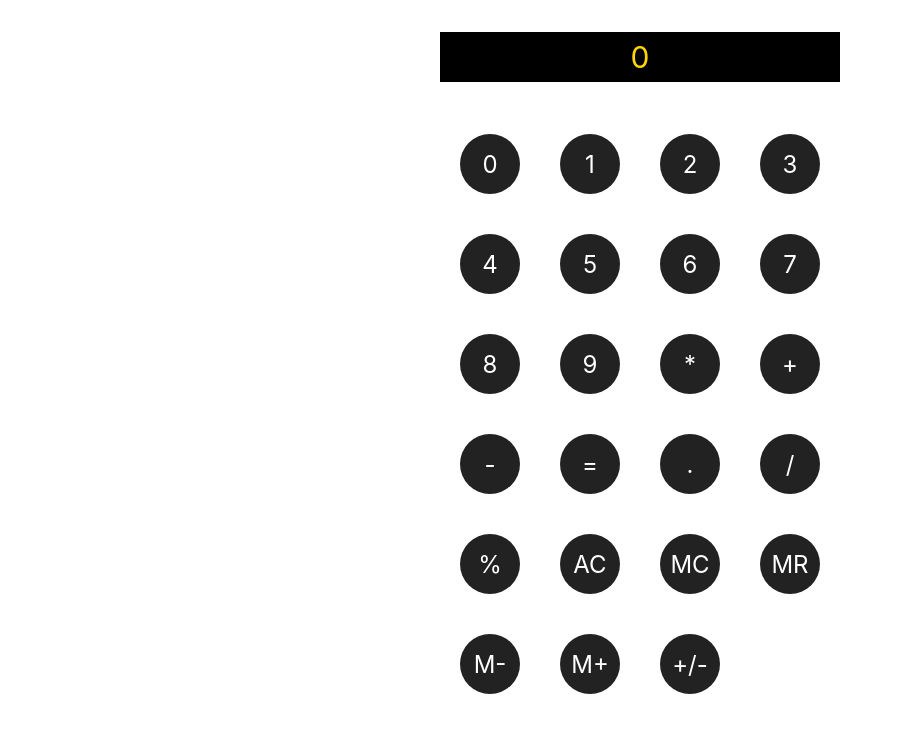
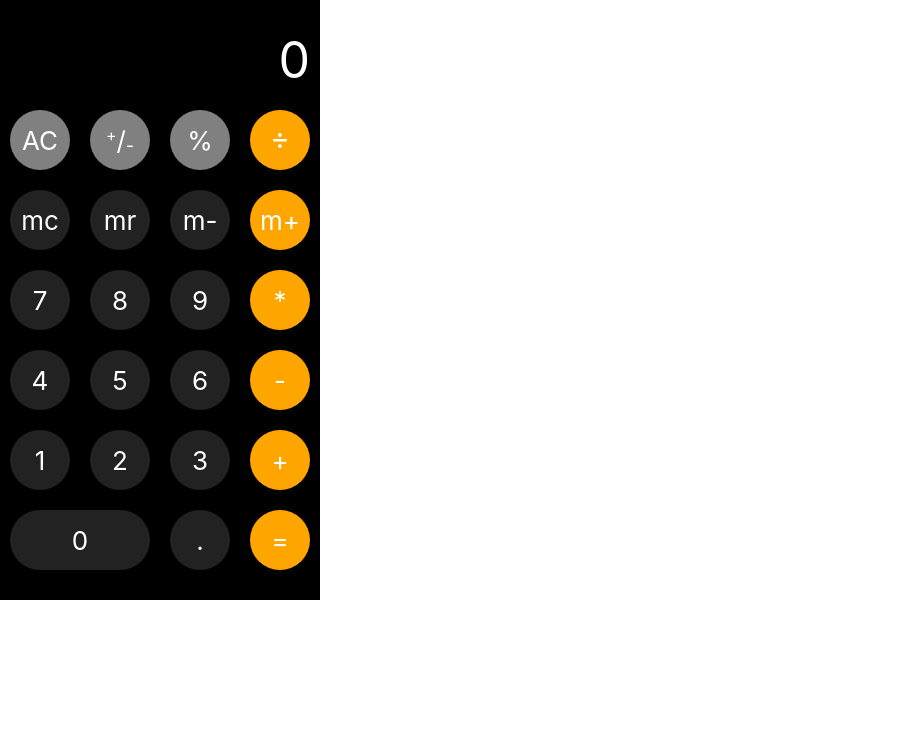
Before and after one commit to ifernisimo/calculator-react, a React (Create React App) app: page / in a window 1280 px wide. Shown: the top 732 px of the page, without its empty margins (0-903 px from the left). Built offline with nearby package versions, Linux system fonts and the light colour scheme.

Commit message:
styling added

```diff
--- a/src/App.css
+++ b/src/App.css
@@ -4,36 +4,68 @@
   box-sizing: border-box;
 }
 
+.calc{
+  display: flex;
+  width: 320px;
+  height: 600px;
+  flex-direction: column;
+  background-color: #000000;
+  color: #ffffff;
+}
+
 .output{
   display: flex;
-  width: 400px;
-  height: 50px;
+  width: 100%;
+  height: 100px;
   background-color: black;
-  color: gold;
-  margin: 2rem auto;
-  align-items: center;
-  justify-content: center;
-  font-size: 30px;
+  color: white;
+  align-items: flex-end;
+  padding: 10px;
+  justify-content: flex-end;
+  font-size: 50px;
   position: relative;
 }
 
 .key{
+  position: relative;
   display: flex;
   width: 60px;
   height: 60px;
-  font-size: 24px;
-  border-radius: 30px;
+  margin:10px;
   justify-content: center;
   align-items: center;
-  margin: 20px;
+  border-radius: 60px;
+  font-size: 26px;
+  cursor: pointer;
+
+}
+
+
+.long_key{
+  width: 140px;
 }
 
 .buttons {
-  width: 400px;
+  width: 100%;
   flex-wrap: wrap;
-  margin-top: 1rem;
   display: flex;
-  margin: 0 auto;
+}
+
+.key_separate{
+  font-size: 30px;
+  padding-bottom: 5px;
+}
+
+.key_invert:before{
+  content: '+';
+  font-size: 16px;
+  margin-bottom: 10px;
+}
+
+.key_invert:after{
+  content: '-';
+  font-size: 18px;
+  margin-top: 10px;
 }
 
 .dark_gray{
@@ -41,6 +73,13 @@
   color: #fff;
 }
 
+.gray{
+  background-color: gray;
+}
+
+.orange{
+  background-color: orange;
+}
 .memo{
   color: red;
   position: absolute;
--- a/src/App.js
+++ b/src/App.js
@@ -171,7 +171,7 @@ function App() {
     <>
       <div className="calc">
         <span className="output">
-          {memoryFlag && <span className="memo">MEM</span>}
+          {memoryFlag && <span className="memo">MEMORY</span>}
           {memoryFlag === false ? (
             <div>
               <span>{a}</span>
@@ -184,93 +184,101 @@ function App() {
           )}
         </span>
         <div className="buttons">
-          <div className="key key_0 dark_gray" onClick={() => setter("0")}>
-            0
+          <div className="key key_ac gray" onClick={() => setter("ac")}>
+            AC
           </div>
-          <div className="key key_1 dark_gray" onClick={() => setter("1")}>
-            1
+
+          <div className="key key_invert gray" onClick={() => setter("invert")}>
+            /
           </div>
-          <div className="key key_2 dark_gray" onClick={() => setter("2")}>
-            2
+
+          <div className="key key_perc gray" onClick={() => setter("%")}>
+            %
           </div>
-          <div className="key key_3 dark_gray" onClick={() => setter("3")}>
-            3
+
+          <div className="key key_separate orange" onClick={() => setter("/")}>
+            &divide;
           </div>
-          <div className="key key_4 dark_gray" onClick={() => setter("4")}>
-            4
+
+          <div className="key key_mc dark_gray" onClick={() => setter("mc")}>
+            mc
           </div>
-          <div className="key key_5 dark_gray" onClick={() => setter("5")}>
-            5
+
+          <div className="key key_mr dark_gray" onClick={() => setter("mr")}>
+            mr
           </div>
-          <div className="key key_6 dark_gray" onClick={() => setter("6")}>
-            6
+
+          <div
+            className="key key_mMinus dark_gray"
+            onClick={() => setter("mMinus")}
+          >
+            m-
           </div>
+
+          <div className="key key_mPlus orange" onClick={() => setter("mPlus")}>
+            m+
+          </div>
+
           <div className="key key_7 dark_gray" onClick={() => setter("7")}>
             7
           </div>
+
           <div className="key key_8 dark_gray" onClick={() => setter("8")}>
             8
           </div>
+
           <div className="key key_9 dark_gray" onClick={() => setter("9")}>
             9
           </div>
 
-          <div
-            className="key key_multiply dark_gray"
-            onClick={() => setter("*")}
-          >
+          <div className="key key_multiply orange" onClick={() => setter("*")}>
             *
           </div>
-          <div className="key key_plus dark_gray" onClick={() => setter("+")}>
+
+          <div className="key key_4 dark_gray" onClick={() => setter("4")}>
+            4
+          </div>
+
+          <div className="key key_5 dark_gray" onClick={() => setter("5")}>
+            5
+          </div>
+
+          <div className="key key_6 dark_gray" onClick={() => setter("6")}>
+            6
+          </div>
+
+          <div className="key key_minus orange" onClick={() => setter("-")}>
+            -
+          </div>
+
+          <div className="key key_1 dark_gray" onClick={() => setter("1")}>
+            1
+          </div>
+
+          <div className="key key_2 dark_gray" onClick={() => setter("2")}>
+            2
+          </div>
+
+          <div className="key key_3 dark_gray" onClick={() => setter("3")}>
+            3
+          </div>
+
+          <div className="key key_plus orange" onClick={() => setter("+")}>
             +
           </div>
 
-          <div className="key key_minus dark_gray" onClick={() => setter("-")}>
-            -
+          <div
+            className="key key_0 dark_gray long_key"
+            onClick={() => setter("0")}
+          >
+            0
           </div>
 
-          <div className="key key_result dark_gray" onClick={() => setter("=")}>
-            =
-          </div>
           <div className="key key_dot dark_gray" onClick={() => setter(".")}>
             .
           </div>
-          <div
-            className="key key_separate dark_gray"
-            onClick={() => setter("/")}
-          >
-            /
-          </div>
-
-          <div className="key key_perc dark_gray" onClick={() => setter("%")}>
-            %
-          </div>
-          <div className="key key_ac dark_gray" onClick={() => setter("ac")}>
-            AC
-          </div>
-          <div className="key key_mc dark_gray" onClick={() => setter("mc")}>
-            MC
-          </div>
-          <div className="key key_mr dark_gray" onClick={() => setter("mr")}>
-            MR
-          </div>
-          <div
-            className="key key_mMinus dark_gray"
-            onClick={() => setter("mMinus")}
-          >
-            M-
-          </div>
-          <div
-            className="key key_mPlus dark_gray"
-            onClick={() => setter("mPlus")}
-          >
-            M+
-          </div>
-          <div
-            className="key key_invert dark_gray"
-            onClick={() => setter("invert")}
-          >
-            +/-
+          <div className="key key_result orange" onClick={() => setter("=")}>
+            =
           </div>
         </div>
       </div>
```
Also changed, not shown: 1 other file (tests, documents, lock files or other folders).
